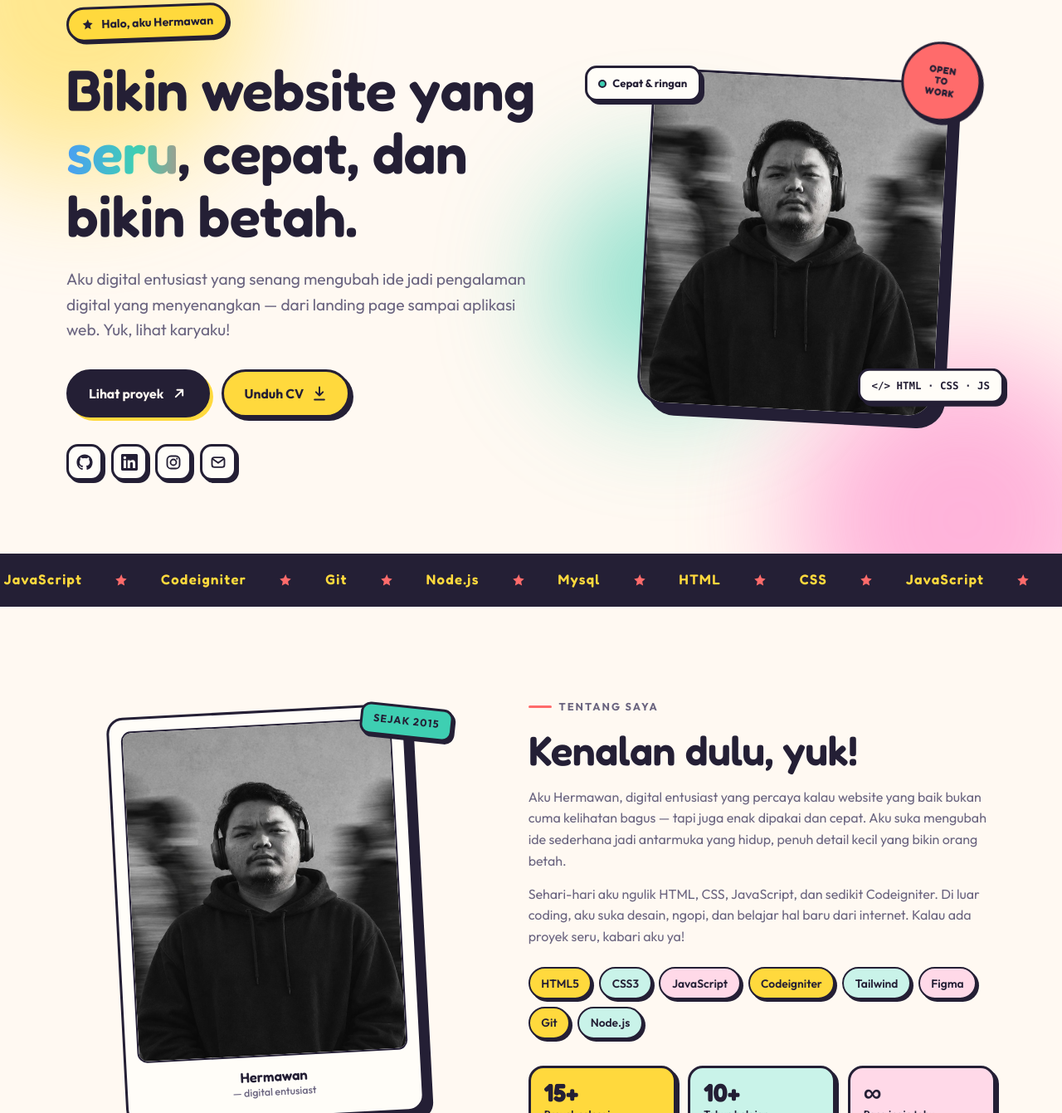
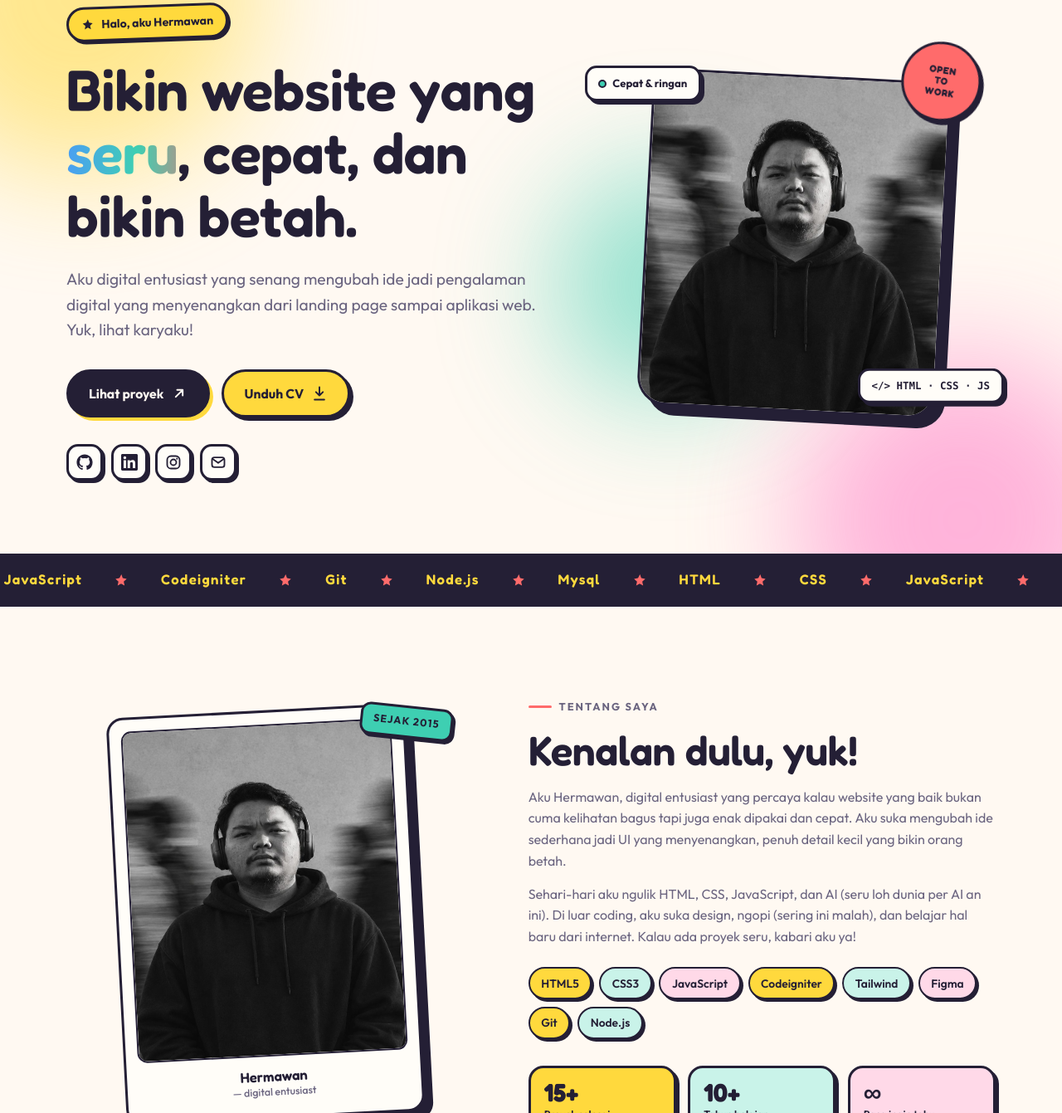
Before and after one commit to hirmiwin/portofolio, a plain HTML site: page index.html in a window 1280 px wide. Shown: the part 163-1504 px from the top of the page at 83% size. Drawn offline with Linux system fonts and the light colour scheme.

Commit message:
fix: refine text for clarity and readability in index.html

```diff
--- a/index.html
+++ b/index.html
@@ -75,7 +75,7 @@
 
           <p class="lead">
             Aku digital entusiast yang senang mengubah ide jadi pengalaman digital yang
-            menyenangkan — dari landing page sampai aplikasi web. Yuk, lihat karyaku!
+            menyenangkan dari landing page sampai aplikasi web. Yuk, lihat karyaku!
           </p>
 
           <div class="hero__actions">
@@ -148,12 +148,12 @@
           <h2 class="section__title">Kenalan dulu, yuk!</h2>
           <p>
             Aku Hermawan, digital entusiast yang percaya kalau website yang baik bukan cuma
-            kelihatan bagus — tapi juga enak dipakai dan cepat. Aku suka mengubah ide
-            sederhana jadi antarmuka yang hidup, penuh detail kecil yang bikin orang betah.
+            kelihatan bagus tapi juga enak dipakai dan cepat. Aku suka mengubah ide
+            sederhana jadi UI yang menyenangkan, penuh detail kecil yang bikin orang betah.
           </p>
           <p>
-            Sehari-hari aku ngulik HTML, CSS, JavaScript, dan sedikit Codeigniter. Di luar coding,
-            aku suka desain, ngopi, dan belajar hal baru dari internet. Kalau ada proyek seru,
+            Sehari-hari aku ngulik HTML, CSS, JavaScript, dan AI (seru loh dunia per AI an ini). Di luar coding,
+            aku suka design, ngopi (sering ini malah), dan belajar hal baru dari internet. Kalau ada proyek seru,
             kabari aku ya!
           </p>
 
```
